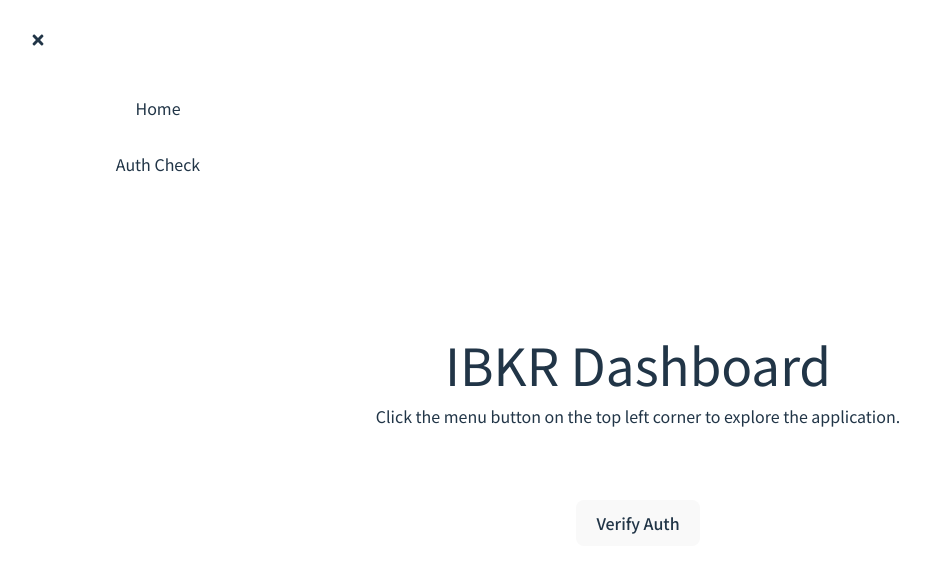
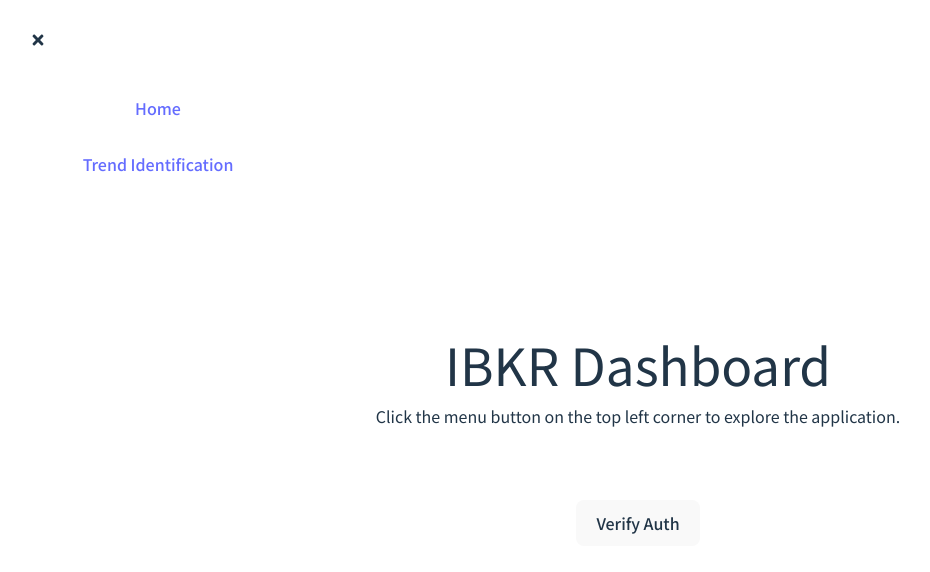
Before and after one commit to varepsilon123/IBKR-Dashboard, a React (Vite) app: page / in a window 1280 px wide. Both pictures are taken after a click on the element 640 px from the left and 40 px from the top of the page. Shown: the top 572 px of the page, without its empty margins (2-932 px from the left). Built offline with nearby package versions, Linux system fonts and the light colour scheme; no server answers.

Commit message:
refactor: introducing router

```diff
--- a/package.json
+++ b/package.json
@@ -19,6 +19,7 @@
     "react": "^18.3.1",
     "react-dom": "^18.3.1",
     "react-icons": "^5.4.0",
+    "react-router-dom": "^7.1.1",
     "typescript": "^5.7.2"
   },
   "devDependencies": {
--- a/src/App.tsx
+++ b/src/App.tsx
@@ -1,62 +1,21 @@
-import React, { useEffect, useState } from 'react';
+import React from 'react';
+import { BrowserRouter as Router, Route, Routes } from 'react-router-dom';
 import './App.css'
-import AuthCheck from './components/AuthCheck/AuthCheck'
 import Menu from './components/Menu/Menu'
+import Home from './components/Home/Home'
+import TrendIdentification from './components/TrendIdentification/TrendIdentification'
 
 const App: React.FC = () => {
-  const [headerZoomed, setHeaderZoomed] = useState(true);
-  const [showParagraph, setShowParagraph] = useState(false);
-  const [showCard, setShowCard] = useState(false);
-
-  // Effect to zoom the header after 2 second
-  useEffect(() => {
-    const timer = setTimeout(() => {
-      setHeaderZoomed(false);
-    }, 1000);
-
-    return () => clearTimeout(timer);
-  }, []);
-
-  // Effect to show the paragraph 1.2 second after the header is zoomed
-  useEffect(() => {
-    const timer = setTimeout(() => {
-      setShowParagraph(true);
-    }, 1200);
-
-    return () => clearTimeout(timer);
-  }, [headerZoomed]);
-
-  // Effect to show the card after the paragraph is shown
-  useEffect(() => {
-    if (showParagraph) {
-      const cardTimer = setTimeout(() => {
-        setShowCard(true);
-      }, 700);
-
-      return () => clearTimeout(cardTimer);
-    }
-  }, [showParagraph]);
-
   return (
-    <div className="relative noto-sans-jp-regular">
-      <Menu />
-      <h1
-        className={`transition-all duration-1000 ease-in-out ${
-          headerZoomed
-            ? 'scale-150 translate-y-full' : 'scale-100'
-        } mt-72 text-center animate-fadeIn`}
-      >IBKR Dashboard</h1>
-      {showParagraph && (
-        <p className="mt-3 animate-fadeIn">
-          Click the menu button on the top left corner to explore the application.
-        </p>
-      )}
-      {showCard && (
-        <div className="card mt-10 animate-fadeIn">
-          <AuthCheck />
-        </div>
-      )}
-    </div>
+    <Router>
+      <div className="relative noto-sans-jp-regular">
+        <Menu />
+        <Routes>
+          <Route path="/" element={<Home />} />
+          <Route path="/trend" element={<TrendIdentification />} />
+        </Routes>
+      </div>
+    </Router>
   )
 }
 
--- /dev/null
+++ b/src/components/Home/Home.tsx
@@ -0,0 +1,60 @@
+import React, { useEffect, useState } from 'react';
+import AuthCheck from '../AuthCheck/AuthCheck';
+
+const Home: React.FC = () => {
+  const [headerZoomed, setHeaderZoomed] = useState(true);
+  const [showParagraph, setShowParagraph] = useState(false);
+  const [showCard, setShowCard] = useState(false);
+
+  // Effect to zoom the header after 2 second
+  useEffect(() => {
+    const timer = setTimeout(() => {
+      setHeaderZoomed(false);
+    }, 1000);
+
+    return () => clearTimeout(timer);
+  }, []);
+
+  // Effect to show the paragraph 1.2 second after the header is zoomed
+  useEffect(() => {
+    const timer = setTimeout(() => {
+      setShowParagraph(true);
+    }, 1200);
+
+    return () => clearTimeout(timer);
+  }, [headerZoomed]);
+
+  // Effect to show the card after the paragraph is shown
+  useEffect(() => {
+    if (showParagraph) {
+      const cardTimer = setTimeout(() => {
+        setShowCard(true);
+      }, 700);
+
+      return () => clearTimeout(cardTimer);
+    }
+  }, [showParagraph]);
+
+  return (
+    <>
+      <h1
+        className={`transition-all duration-1000 ease-in-out ${
+          headerZoomed
+            ? 'scale-150 translate-y-full' : 'scale-100'
+        } mt-72 text-center animate-fadeIn`}
+      >IBKR Dashboard</h1>
+      {showParagraph && (
+        <p className="mt-3 animate-fadeIn">
+          Click the menu button on the top left corner to explore the application.
+        </p>
+      )}
+      {showCard && (
+        <div className="card mt-10 animate-fadeIn">
+          <AuthCheck />
+        </div>
+      )}
+    </>
+  );
+};
+
+export default Home;
--- a/src/components/Menu/Menu.tsx
+++ b/src/components/Menu/Menu.tsx
@@ -1,23 +1,18 @@
 import { useState } from 'react';
 import { FaBars, FaTimes } from 'react-icons/fa';
+import { Link } from 'react-router-dom';
 
 function Menu() {
     const [isOpen, setIsOpen] = useState(false);
-    const [activePage, setActivePage] = useState('home');
     const menuItems = [
-        { key: 'home', label: 'Home' },
-        { key: 'authCheck', label: 'Auth Check' },
+        { key: 'home', label: 'Home', path: '/' },
+        { key: 'trend', label: 'Trend Identification', path: '/trend' },
       ];
 
     const menuItemClasses = 'p-4 hover:bg-gray-500 transition-all hover:scale-110';
 
     const toggleMenu = () => {
         setIsOpen(!isOpen);
-    };
-
-    const handlePageChange = (page: string) => {
-        setActivePage(page);
-        setIsOpen(false);
     };
 
     return (
@@ -31,23 +26,15 @@
                         {menuItems.map((item) => (
                           <li
                             key={item.key}
-                            onClick={() => handlePageChange(item.key)}
+                            onClick={() => toggleMenu()}
                             className={menuItemClasses}
                           >
-                            {item.label}
+                            <Link to={item.path}>{item.label}</Link>
                           </li>
                         ))}
                     </ul>
                 </div>
             )}
-
-            {/* to-do: call auth check page */}
-            {/* {activePage === 'authCheck' && (
-                <div>
-                    <h2>Auth Check Placeholder Page</h2>
-                    <p>This is a placeholder for the Auth Check component.</p>
-                </div>
-            )} */}
         </div>
     );
 }
```
Also changed, not shown: 1 other file (tests, documents, lock files or other folders).
